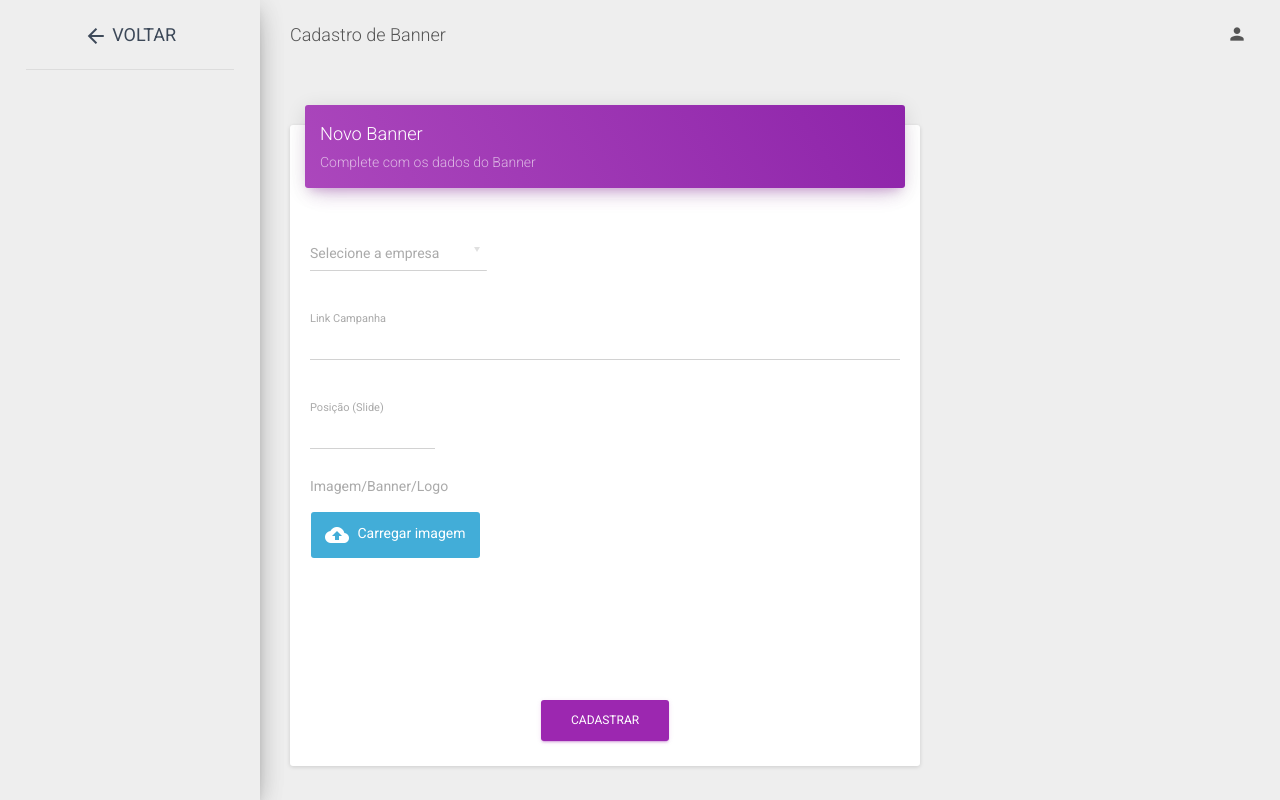
After one commit to daviaugustos/webachei, a PHP site: page /dashboard/cadastra-banner.php in a window 1280 px wide. The commit adds this page. Run offline with PHP 8.4, Linux system fonts and the light colour scheme; the visitor is signed in with stand-in values (Sample User, id 1); data that the repository does not hold is empty; some libraries are stand-ins or nearby versions.

Commit message:
Cadastro Banner - Front

```diff
--- /dev/null
+++ b/dashboard/cadastra-banner.php
@@ -0,0 +1,121 @@
+<!doctype html>
+<html lang="en">
+<?php
+	include "../includes/logica-usuario.php";
+	verificaUsuario();
+	header("Content-type: text/html; charset=utf-8");
+	include "includes/header.php";
+	include "empresa/lista-empresa-ativa.php";
+?>
+<body>
+	<div class="wrapper">
+
+		<!--Side menu-->
+		<div class="sidebar" data-color="purple">
+			<div class="logo">
+				<a href="listagem-banners.php" class="simple-text">
+					<i class="material-icons">arrow_back</i>
+					Voltar
+				</a>
+			</div>
+			<div class="sidebar-wrapper">
+
+			</div>
+		</div>
+
+
+	    <div class="main-panel">
+			<nav class="navbar navbar-transparent navbar-absolute">
+				<div class="container-fluid">
+					<div class="navbar-header">
+						<button type="button" class="navbar-toggle" data-toggle="collapse">
+							<span class="sr-only">Toggle navigation</span>
+							<span class="icon-bar"></span>
+							<span class="icon-bar"></span>
+							<span class="icon-bar"></span>
+						</button>
+						<a class="navbar-brand" href="#">Cadastro de Banner</a>
+					</div>
+					<?php include "includes/logout.php" ?>
+				</div>
+			</nav>
+
+	        <div class="content">
+	            <div class="container-fluid">
+	                <div class="row">
+	                    <div class="col-md-8">
+	                        <div class="card">
+	                            <div class="card-header" data-background-color="purple">
+	                                <h4 class="title">Novo Banner</h4>
+									<p class="category">Complete com os dados do Banner</p>
+	                            </div>
+	                            <div class="card-content">
+									<!-- Inicio do formulário -->
+	                                <form enctype="multipart/form-data" accept-charset="utf-8" name="cadastraEmpresa" method="POST" action="banner/processa-banner.php">
+	                                    <div class="row">
+	                                        <div class="col-md-4">
+												<div class="form-group">
+													<div class="mdl-selectfield">
+														<select required class="form-control browser-default" name="empresaIdFk">
+															<option value="" disabled selected>Selecione a empresa</option>
+															<?php
+																foreach ($empresas as $empresa):
+															?>
+																<option value="<?=$empresa['empresaId']?>"><?=$empresa['nome']?></option>
+															<?php
+																endforeach;
+															?>
+														</select>
+													</div>
+												</div>
+											</div>
+	                                    </div>
+	                                    <div class="row">
+	                                        <div class="col-md-12">
+												<div class="form-group label-floating">
+													<label class="control-label">Link Campanha</label>
+													<input required type="text" class="form-control" name="linkCampanha">
+												</div>
+	                                        </div>
+										</div>
+										<div class="row">
+	                                        <div class="col-md-3">
+												<div class="form-group label-floating">
+													<label class="control-label">Posição (Slide)</label>
+													<input required type="number" class="form-control" name="posicaoSlide" >
+												</div>
+	                                        </div>
+	                                    </div>
+
+										<!--Área destinada a imagem banner da empresa-->
+										<div class="row" style="min-height: 200px;">
+											<div class="col-md-12">
+												<div>
+													<label>Imagem/Banner/Logo</label>
+												</div>
+												<label class="label-imagem" for="input-imagem" >
+													<i class="material-icons">cloud_upload</i>
+													<text>Carregar imagem</text>
+												</label>
+												<input required id="input-imagem" type="file" name="imagem"/>
+											</div>
+	                                    </div>
+
+										<div class="center padding-top-20">
+											<button type="submit" class="btn btn-primary">Cadastrar</button>
+										</div>
+	                                </form>
+									<!-- Fim do formulário -->
+	                            </div>
+	                        </div>
+	                    </div>
+
+	                </div>
+	            </div>
+	        </div>
+
+	    </div>
+	</div>
+</body>
+<?php include "../includes/script.php" ?>
+</html>
--- a/dashboard/listagem-banners.php
+++ b/dashboard/listagem-banners.php
@@ -110,7 +110,9 @@
 										</div>
 
 										<div class="card-banner row-button-add padding-20">
-											<button class="button-add">+</button>
+											<a href="cadastra-banner.php">
+												<button class="button-add">+</button>
+											</a>
 										</div>
 		                            </div>
 
```
Also changed, not shown: dashboard/banner/Banner.php (added, +228 -0 lines), dashboard/banner/processa-banner.php (added, +17 -0 lines).
